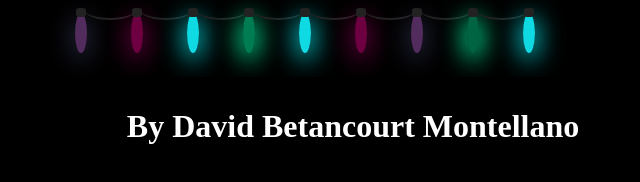
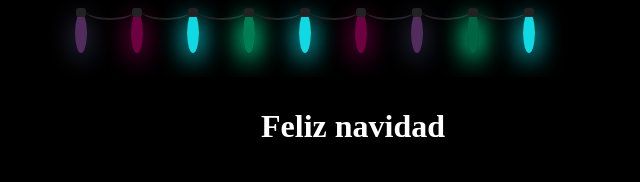
Before and after one commit to dbetm/David, a plain HTML site: page index.html in a window 1280 px wide. Shown: the whole page, without its empty margins (295-935 px from the left). Drawn offline with Linux system fonts and the light colour scheme.

Commit message:
Cambiar título, felices vacaciones

```diff
--- a/index.html
+++ b/index.html
@@ -18,6 +18,6 @@
             <li></li>
             li*20
         </ul>
-        <h1>By David Betancourt Montellano</h1>
+        <h1>Feliz navidad</h1>
     </body>
 </html>
```
